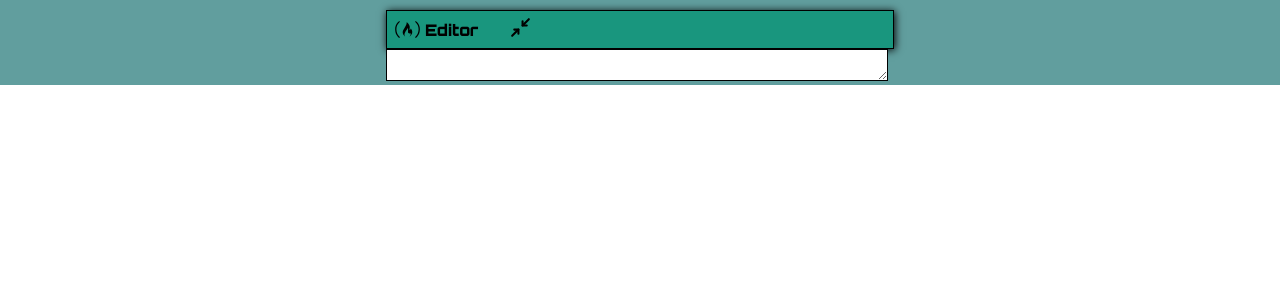
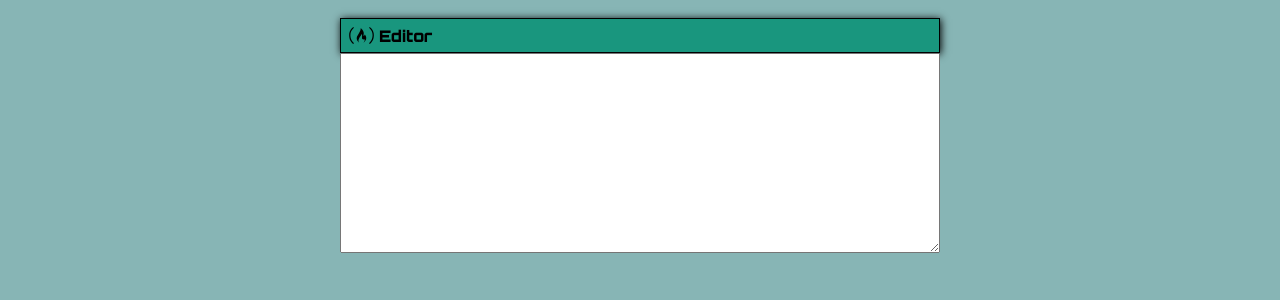
Before and after one commit to Hyperion04/Markdown-Previewer, a React (Create React App) app: page / in a window 1280 px wide. Shown: the top 300 px of the page. Built offline with nearby package versions, Linux system fonts and the light colour scheme.

Commit message:
Respaldo de seguridad

```diff
--- a/src/App.js
+++ b/src/App.js
@@ -1,4 +1,4 @@
-import React,{ useState } from 'react';
+import React from 'react';
 import './App.scss';
 import { EditorWrap } from './components/Editor-Wrap';
 
--- a/src/App.scss
+++ b/src/App.scss
@@ -1,15 +1,15 @@
 * {
   margin: 0;
   padding: 0;
+  box-sizing: border-box;
 }
 
-.App {
-  width: 100%;
-  height: 100%;
-  padding-top: 10px;
-  background-color: #619e9e;
-  display: flex;
-  justify-content: center;
-  align-items: center;
-  text-align: left;
+body {
+  font-size: 1rem;
+    font-weight: 400;
+    line-height: 1.5;
+    color: #212529;
+    text-align: left;
+    background: #87b5b5;
+    margin: 10px 0;
 }
--- a/src/components/Editor-Wrap.js
+++ b/src/components/Editor-Wrap.js
@@ -1,14 +1,34 @@
 import '../stylesheets/Editor-Wrap.scss'
-import React from 'react'
+import React,{ useState } from 'react'
 import { Toolbar } from './Toolbar'
 import { Editor } from './Editor'
+import { TbArrowsDiagonal, TbArrowsDiagonalMinimize2 } from "react-icons/tb";
 
 export function EditorWrap() {
+
+  const [display, setWrap] = useState([]);
+
+  const maxMin = () => {
+    const maximized = <TbArrowsDiagonal className='arrows' />
+    const minimized = <TbArrowsDiagonalMinimize2 className='arrows' />
+
+    const displayActualizado = <></>
+
+    if(true) {
+      displayActualizado = maximized
+    } else {
+      displayActualizado = minimized
+    }
+
+    setWrap(displayActualizado)
+  }
+
   return(
     <div className='editor-wrap'>
       <Toolbar
         text={'Editor'}
-        maximized={false} />
+        maximized={display}
+        maxMin={maxMin} />
       < Editor />
     </div>
   )
--- a/src/components/toolbar.js
+++ b/src/components/toolbar.js
@@ -1,14 +1,13 @@
 import React from 'react';
 import { FaFreeCodeCamp } from "react-icons/fa";
-import { TbArrowsDiagonal, TbArrowsDiagonalMinimize2 } from "react-icons/tb";
 import '../stylesheets/Toolbar.scss'
 
-export function Toolbar({ text, onClick, maximized }) {
+export function Toolbar({ text, maxMin, maximized }) {
   return(
-    <div className='toolbar'>
+    <div className='toolbar' id='toolbar'>
       <FaFreeCodeCamp className='freecodecamp-logo'/>
       {text}
-      <i onClick={onClick} className='arrows-content'> { maximized ? <TbArrowsDiagonal className='arrows' /> : <TbArrowsDiagonalMinimize2 className='arrows' /> } </i>
+      <i onClick={() => maxMin()} className='icon'></i>
     </div>
   )
 }
--- a/src/stylesheets/Editor-Wrap.scss
+++ b/src/stylesheets/Editor-Wrap.scss
@@ -1,3 +1,4 @@
-* {
-  margin: 0;
+.editor-wrap {
+  width: 600px;
+  margin: 1.125rem auto;
 }
--- a/src/stylesheets/Editor.scss
+++ b/src/stylesheets/Editor.scss
@@ -1,6 +1,8 @@
-
 #editor {
-  width: 500px;
-  height: auto;
-  border: 1px solid #000;
+  width: 100%;
+  min-height: 200px;
+  resize: vertical;
+  outline: none;
+  padding-top: 5px;
+  padding-left: 5px;
 }
--- a/src/stylesheets/toolbar.scss
+++ b/src/stylesheets/toolbar.scss
@@ -6,7 +6,7 @@
 }
 
 .toolbar {
-  width: 500px;
+  width: 100%;
   height: auto;
   background-color: #19967E;
   color: #000;
@@ -26,12 +26,12 @@
   margin: 1px 5px 1px 5px;
 }
 
-.arrows-content {
-  display: inline-block;
+.icon {
+  margin-left: auto;
 }
 
 .arrows {
     width: 25px;
     height: 25px;
-    margin: 1px 5px 1px 100%;
+    margin-top: 5px;
 }
```
